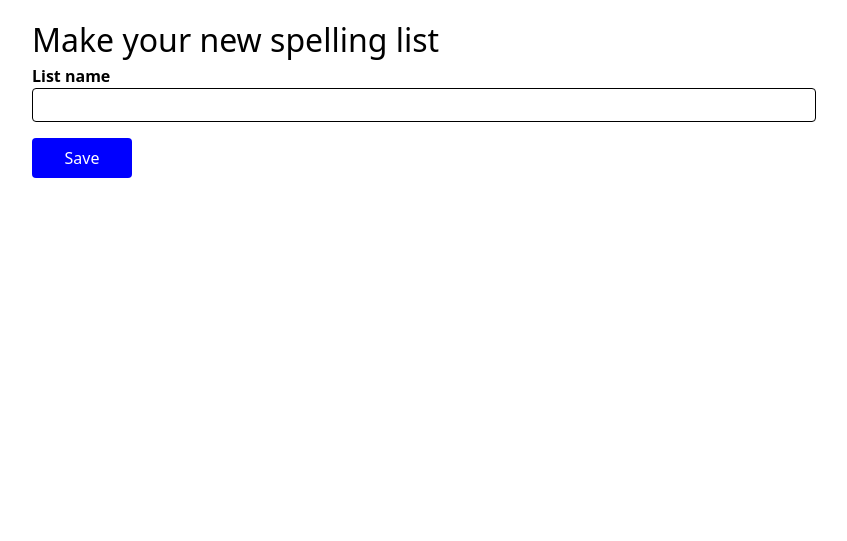
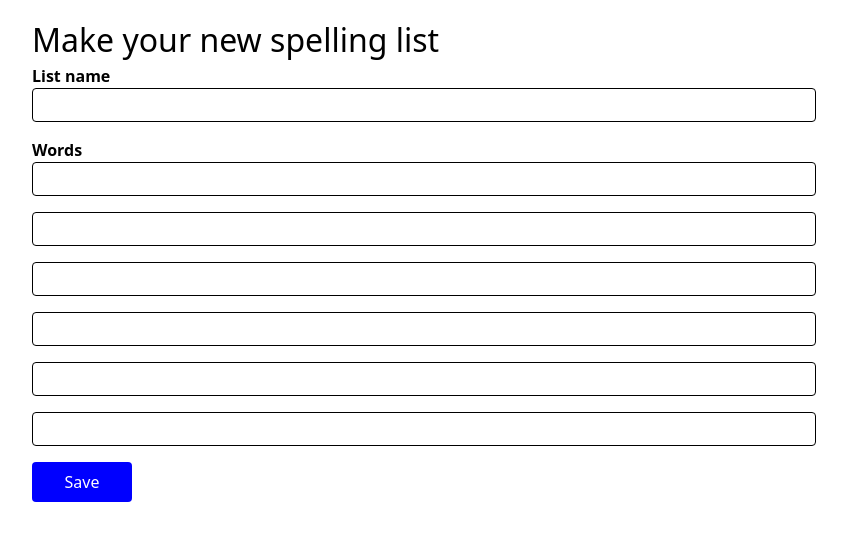
Before and after one commit to markoco14/pokemon, a FastAPI app: page /spelling/lists/new in a window 1280 px wide. Shown: the part 48-589 px from the top of the page, without its empty margins (216-1063 px from the left). Run offline with FastAPI, Linux system fonts and the light colour scheme; style sheets or scripts are compiled from the project's sources; some libraries are stand-ins or nearby versions.

Commit message:
update lists/new with word inputs and route with store word logic

```diff
--- a/src/controllers/spelling.py
+++ b/src/controllers/spelling.py
@@ -34,11 +34,24 @@ async def lists_create(request: Request):
     if not list_name:
         return RedirectResponse(url="/spelling/lists/new", status_code=303)
 
+    words = form_data.getlist("words")
+    for word in words:
+        if not word:
+            return RedirectResponse(url="/spelling/lists/new", status_code=303)
+
     try:
         with sqlite3.connect("esl.db") as conn:
             conn.row_factory = sqlite3.Row
             cursor = conn.cursor()
             cursor.execute("INSERT INTO spelling_list (name) VALUES (?);", (list_name, ))
+            spelling_list_id = cursor.lastrowid
+
+            words_to_insert = []
+            for word in words:
+                words_to_insert.append((word, spelling_list_id))
+
+            cursor.executemany("INSERT INTO spelling_list_word (word, list_id) VALUES (?, ?);", words_to_insert)
+            conn.commit()
     except Exception as e:
         print(f"something went wrong storing spelling list: {e}")
         return RedirectResponse(url="/spelling/lists/new", status_code=303)
--- a/src/static/css/styles.css
+++ b/src/static/css/styles.css
@@ -221,6 +221,12 @@ form {
     margin-bottom: 1rem;
 }
 
+.multi-input-group {
+    display: grid;
+    gap: 1rem;
+    margin-bottom: 1rem;
+}
+
 .label {
     font-weight: 600;
 }
--- a/src/templates/spelling/lists/new.html
+++ b/src/templates/spelling/lists/new.html
@@ -10,6 +10,17 @@
             <label class="label" for="list_name">List name</label>
             <input type="text" id="list_name" name="list_name" class="input"/>
         </div>
+        <div>
+            <span class="label">Words</span>
+            <div class="multi-input-group">
+                <input type="text" name="words" class="input"/>
+                <input type="text" name="words" class="input"/>
+                <input type="text" name="words" class="input"/>
+                <input type="text" name="words" class="input"/>
+                <input type="text" name="words" class="input"/>
+                <input type="text" name="words" class="input"/>
+            </div>
+        </div>
         <button type="submit" class="form-btn">Save</button>
     </form>
 </div>
```
